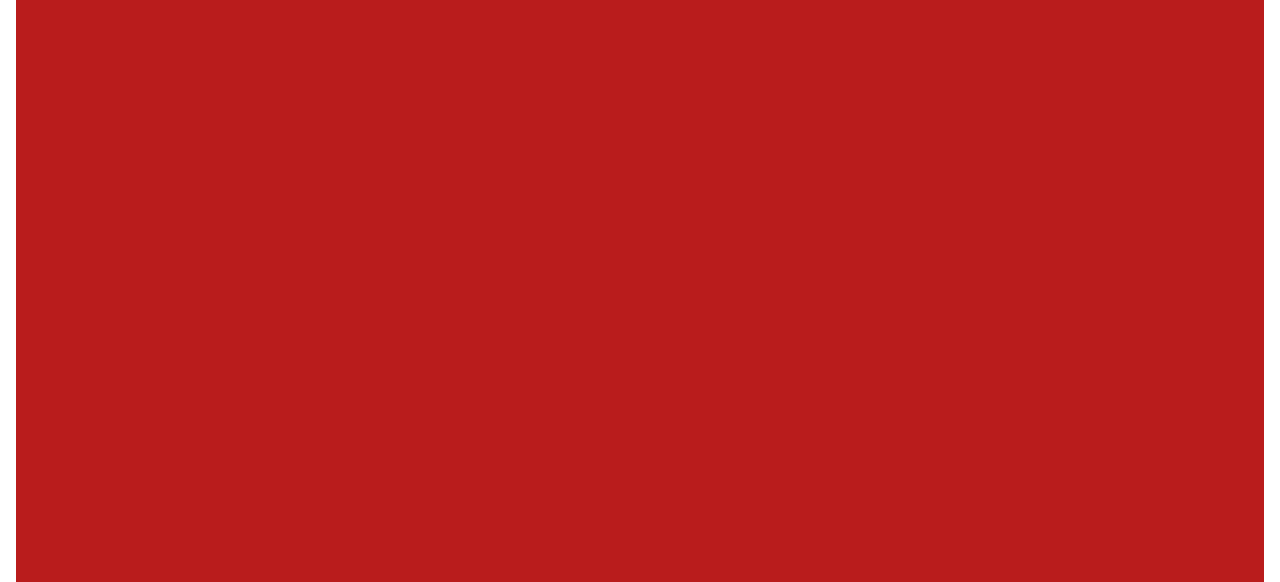
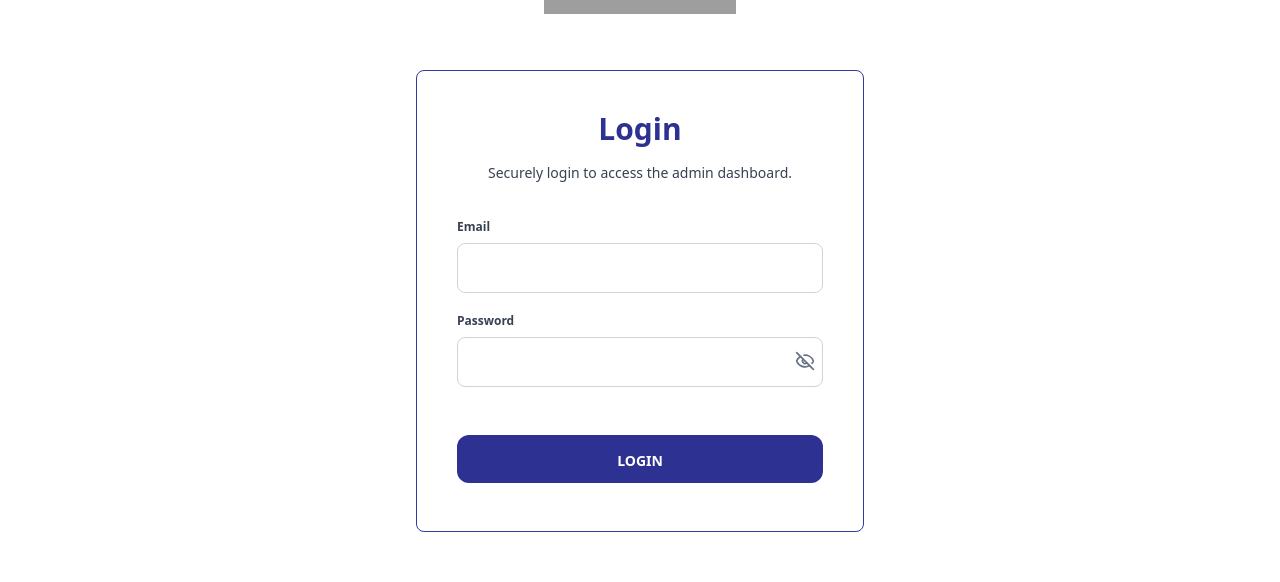
Before and after one commit to himarnoel/simbrella_interview, a React (Vite) app: page / in a window 1280 px wide. Shown: the part 199-781 px from the top of the page. Built offline with nearby package versions, Linux system fonts and the light colour scheme; grey boxes are pictures that could not be loaded.

Commit message:
removed errors and worked on  login page

```diff
--- a/package.json
+++ b/package.json
@@ -12,6 +12,7 @@
   "dependencies": {
     "react": "^18.3.1",
     "react-dom": "^18.3.1",
+    "react-icons": "^5.4.0",
     "react-router-dom": "^7.1.1"
   },
   "devDependencies": {
--- a/src/Pages/About.tsx
+++ b/src/Pages/About.tsx
@@ -1,8 +1,8 @@
 
 
-type Props = {}
+// type Props = {}
 
-const About = (props: Props) => {
+const About = () => {
   return (
     <div className='text-xl bg-red-600'>About</div>
   )
--- a/src/Pages/Home.tsx
+++ b/src/Pages/Home.tsx
@@ -1,17 +1,88 @@
+import { useState } from "react";
+import { LuEye, LuEyeOff } from "react-icons/lu";
 
+// type Props = {};
 
-type Props = {};
+const Home = () => {
+  const [email, setEmail] = useState("");
+  const [isVisible, setIsVisible] = useState(false);
+  const [password, setPassword] = useState("");
+  // const [login, { data, error, isLoading }] = useLoginMutation();
+  // const router = useRouter();
 
-const Home = (props: Props) => {
+  const handleSubmit = async () => {
+    //   e.preventDefault();
+    //   try {
+    //     await login({ email, password }).unwrap();
+    //     router.push("/admin/dashboard");
+    //     toast.success("Login successful");
+    //   } catch (err) {
+    //     console.error("Login failed:", err);
+    //     toast.error(err?.data?.message || "Something went wrong");
+    //   }
+  };
   return (
-    <div className=" flex flex-col h-screen items-start px-4 ">
-      <img
-        src="https://www.simbrella.com/site/templates/img/logo_colored.svg"
-        alt=""
-        className="w-[12rem] mt-4"
-      />
-      <div className="flex flex-1 w-full bg-red-700 mt-8  items-center justify-center">
-        <div className="bg-white"></div>
+    <div className=" flex flex-col h-screen items-start  ">
+      <div className="flex flex-1 w-full  gap-4 mb-4 flex-col items-center justify-center">
+        <img
+          src="https://www.simbrella.com/site/templates/img/logo_colored.svg"
+          alt=""
+          className="w-[12rem] mt-4"
+        />
+        <div className="flex flex-col mt-10 gap-4 rounded-lg border border-[#3438a1] bg-[#fff]   sh p-8 pb-10 sm:p-10 sm:pb-12 w-11/12 max-w-md">
+          <p className="text-xl md:text-3xl text-center text-[#2D3192] font-bold font-display">
+            Login
+          </p>
+          <p className="text-sm font-body text-gray-700 text-center">
+            Securely login to access the admin dashboard.
+          </p>
+          <form onSubmit={handleSubmit} className="flex flex-col gap-4 mt-4">
+            <div className="flex flex-col">
+              <label
+                htmlFor="email"
+                className="text-xs leading-loose mb-1 text-gray-700 font-bold font-display"
+              >
+                Email
+              </label>
+              <input
+                type="email"
+                id="email"
+                value={email}
+                onChange={(e) => setEmail(e.target.value)}
+                className="py-3 pr-2 md:py-3 md:pr-4 rounded-lg bg-white border border-[#d0d3d9] border-solid text-gray-900 outline-none pl-3 md:pl-4"
+              />
+            </div>
+            <div className="flex flex-col relative">
+              <label
+                htmlFor="password"
+                className="text-xs leading-loose mb-1 text-gray-700 font-bold font-display"
+              >
+                Password
+              </label>
+              <input
+                type={isVisible ? "text" : "password"}
+                id="password"
+                value={password}
+                onChange={(e) => setPassword(e.target.value)}
+                className="py-3 pr-2 md:py-3 md:pr-4 rounded-lg bg-white border border-[#d0d3d9] border-solid text-gray-900 outline-none pl-3 md:pl-4"
+              />
+              <button
+                type="button"
+                className="bottom-4 right-2 absolute text-xl"
+                onClick={() => setIsVisible((prev) => !prev)}
+              >
+                {isVisible ? <LuEye  className="text-[#667085]" /> : <LuEyeOff  className="text-[#667085]" />}
+              </button>
+            </div>
+            <button
+              type="submit"
+              className="disabled:opacity-75 disabled:cursor-not-allowed text-center whitespace-no-wrap rounded-xl w-full flex flex-col md:flex-row items-center justify-center pt-4 py-3 px-10 font-display text-sm md:text-sm uppercase bg-[#2D3192] font-bold text-white hover:bg-primary-500 mt-8"
+              // disabled={isLoading}
+            >
+              {"Login"}
+            </button>
+          </form>
+        </div>
       </div>
     </div>
   );
--- a/src/main.tsx
+++ b/src/main.tsx
@@ -1,7 +1,7 @@
 import { StrictMode } from "react";
 import { createRoot } from "react-dom/client";
 import "./index.css";
-import App from "./App.tsx";
+
 import { RouterProvider } from "react-router-dom";
 import router from "./router.tsx";
 
```
Also changed, not shown: 1 other file (tests, documents, lock files or other folders).
